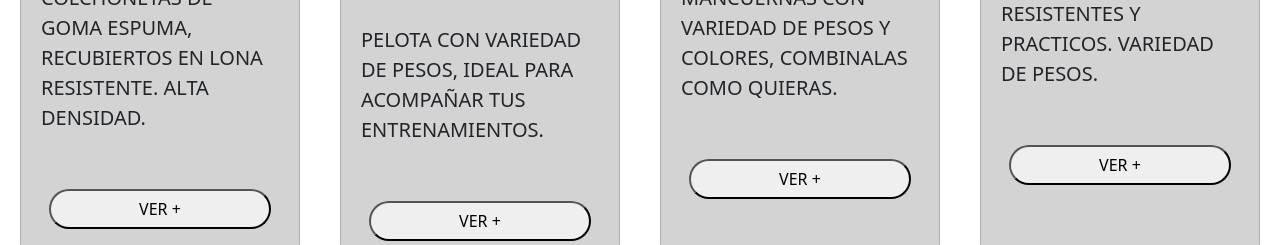
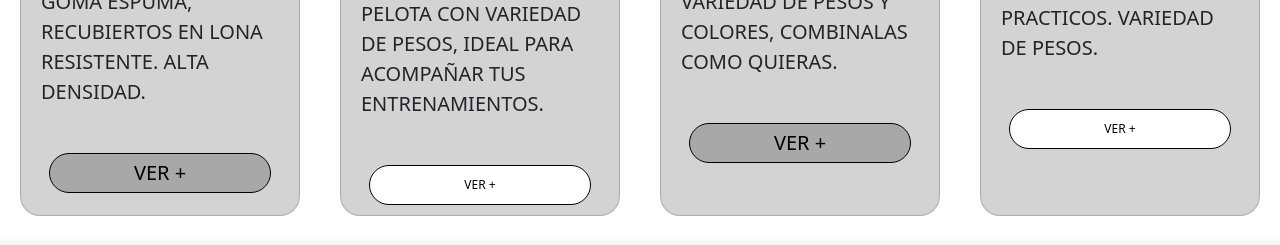
Before and after one commit to fpablogaston/PFFlores, a website: page pages/productos.html in a window 1280 px wide. Shown: the part 746-991 px from the top of the page. Drawn offline with nearby package versions, Linux system fonts and the light colour scheme.

Commit message:
modificando para proyecto final

```diff
--- a/pages/productos.html
+++ b/pages/productos.html
@@ -19,7 +19,7 @@
 
         <header class="header p20">
             <div class="header__logo logo">
-                <img src="../img/logo mano amarilla.png" alt="logo">
+                <img src="../img/logo pequeño.png" alt="logo">
             </div>
 <!-- LOGO + NAV -->
 <nav  class="navbar navbar-expand-lg">
@@ -67,7 +67,7 @@
                     COLCHONETAS DE GOMA ESPUMA, RECUBIERTOS EN LONA RESISTENTE.
                     ALTA DENSIDAD.
                 </p>
-                <input type="submit" value="VER +" class="m20">
+                <input type="submit" value="VER +" class="boton-primario">
             </div>
 
             <div class="card card2 flexCard bgLGrey m20">
@@ -77,7 +77,7 @@
                 <p class="p20">
                     PELOTA CON VARIEDAD DE PESOS, IDEAL PARA ACOMPAÑAR TUS ENTRENAMIENTOS.
                 </p>
-                    <input type="submit" value="VER +" class="m20">
+                    <input type="submit" value="VER +" class="botonExtend">
             </div>
 
             <div class="card card3 flexCard bgLGrey m20">
@@ -88,7 +88,7 @@
                     MANCUERNAS CON VARIEDAD DE PESOS Y COLORES,
                     COMBINALAS COMO QUIERAS.
                 </p>
-                    <input type="submit" value="VER +" class="m20">
+                    <input type="submit" value="VER +" class="boton-primario">
             </div>
 
             <div class="card card4 flexCard bgLGrey m20">
@@ -99,7 +99,7 @@
                     DISCOS DE PLASTICO, RESISTENTES Y PRACTICOS.
                     VARIEDAD DE PESOS.
                 </p>
-                    <input type="submit" value="VER +" class="m20">
+                    <input type="submit" value="VER +" class="botonExtend">
             </div>
 
         </main>
--- a/scss/_base.scss
+++ b/scss/_base.scss
@@ -15,7 +15,7 @@ li{padding:20px;margin:20px;}
 .flexCard{display:flex;flex-direction: column;}
 .card{border-radius: 20px; align-items: center;}
 .img30{width:30%;height: auto;}
-
+.textoCentrado{text-align: center;}
 *{padding:0;margin:0;}
 div h1{text-align: center;}
 .form .inputSubmit{height:40px;}
@@ -43,6 +43,13 @@ header{grid-area:header;}
 main{grid-area:main;}
 footer{grid-area:footer;}
 
+
+.gradienteHeader{
+    background-image: linear-gradient(to bottom, white, gray, transparent);
+}
+.gradienteFooter{
+    background-image: linear-gradient(to top, white, gray, transparent);
+}
 
 //declaramos variable
 @keyframes transformacion{
@@ -92,11 +99,8 @@ footer{grid-area:footer;}
     grid-template-columns: 25% 25% 25% 25%;
     grid-template-rows: auto auto;
 }
-.encabezadoProductos{grid-template-columns: encProductos;}
-.card1{grid-area:card1;}
-.card2{grid-area:card2;}
-.card3{grid-area:card3;}
-.card4{grid-area:card4;}
+
+
 
 /* ------- GRID PRODUCTOS */
 header, footer, ul{display:flex;flex-direction: row;}
@@ -129,10 +133,31 @@ a{font-size: 22px; color:black;}
     }
 
     .boton:hover{cursor:pointer;}
-    .gridProducto{display:grid;
-    grid-template-columns: 20% 20% 20% 20% 20%;
-    grid-template-rows: auto;}
+
+
  }
+
+ //clase a extender EXTEND
+
+.botonExtend{
+    width:200px;
+    height:50px;
+    border: 1px solid black;
+    background-color: white;
+    color:black;
+    font-size:12px;
+    text-align: center;
+    border-radius: 20px;
+    padding:5px;
+    margin:10px;
+}
+
+.boton-primario{
+    @extend .boton;
+    background-color: grey;
+    color:black;
+    border: 1px solid black;
+}
 
 
      /* GRID CONTACTO */
@@ -177,6 +202,14 @@ p{font-size: 20px;}
     .header{background-color: lightgrey; margin-bottom: 5px;
     justify-content: space-between;}
 
+
+.gradienteHeader{
+    background-image: linear-gradient(to bottom, white, gray, transparent);
+}
+.gradienteFooter{
+    background-image: linear-gradient(to top, white, gray, transparent);
+}
+
     .gridContacto, .form form, .datosContacto{display:flex;
         flex-direction: column;}
 
--- /dev/null
+++ b/scss/_extend.scss
@@ -0,0 +1,21 @@
+//clase a extender
+
+.botonExtend{
+    width:200px;
+    height:50px;
+    border: 1px solid black;
+    background-color: white;
+    color:black;
+    font-size:12px;
+    text-align: center;
+    border-radius: 20px;
+    padding:5px;
+    margin:10px;
+}
+
+.boton-primario{
+    @extend .boton;
+    background-color: grayscale($color: #00000034);
+    color:black;
+    border: 1px solid black;
+}
--- a/scss/_grid.scss
+++ b/scss/_grid.scss
@@ -33,23 +33,15 @@ footer{grid-area:footer;}
 .parrafoDer{grid-area:parrafoDer;}
 
 /* ----------- GRID INDEX */
-main.gridProductos{
-    display: grid;
-    grid-template-areas:
-    "encProductos encProductos encProductos encProductos"
-    "card1 card2 card3 card4";
-    grid-template-columns: 25% 25% 25% 25%;
-    grid-template-rows: auto auto;
-}
+
+
+
+    .boton:hover{cursor:pointer;}
+
 .encabezadoProductos{grid-template-columns: encProductos;}
 .card1{grid-area:card1;}
 .card2{grid-area:card2;}
 .card3{grid-area:card3;}
 .card4{grid-area:card4;}
 
-    .boton:hover{cursor:pointer;}
-
-    .gridProducto{display:grid;
-    grid-template-columns: 20% 20% 20% 20% 20%;
-    grid-template-rows: auto;}
  }
--- a/scss/style.scss
+++ b/scss/style.scss
@@ -5,3 +5,4 @@
 @import "flex";
 @import "gradientes";
 @import "animaciones";
+@import "extend";
```
Also changed, not shown: index.html (+25 -3 lines), pages/contacto.html (+2 -2 lines), pages/dondeencontrarnos.html (+1 -1 lines), pages/quienessomos.html (+1 -1 lines), css/style.css, img/carrusel 3.jpg (added), img/imagen principal carrusel 2.jpg (added), img/imgPrincipal 2.jpg (deleted), img/logo pequeño.png (added), 1 other file.
